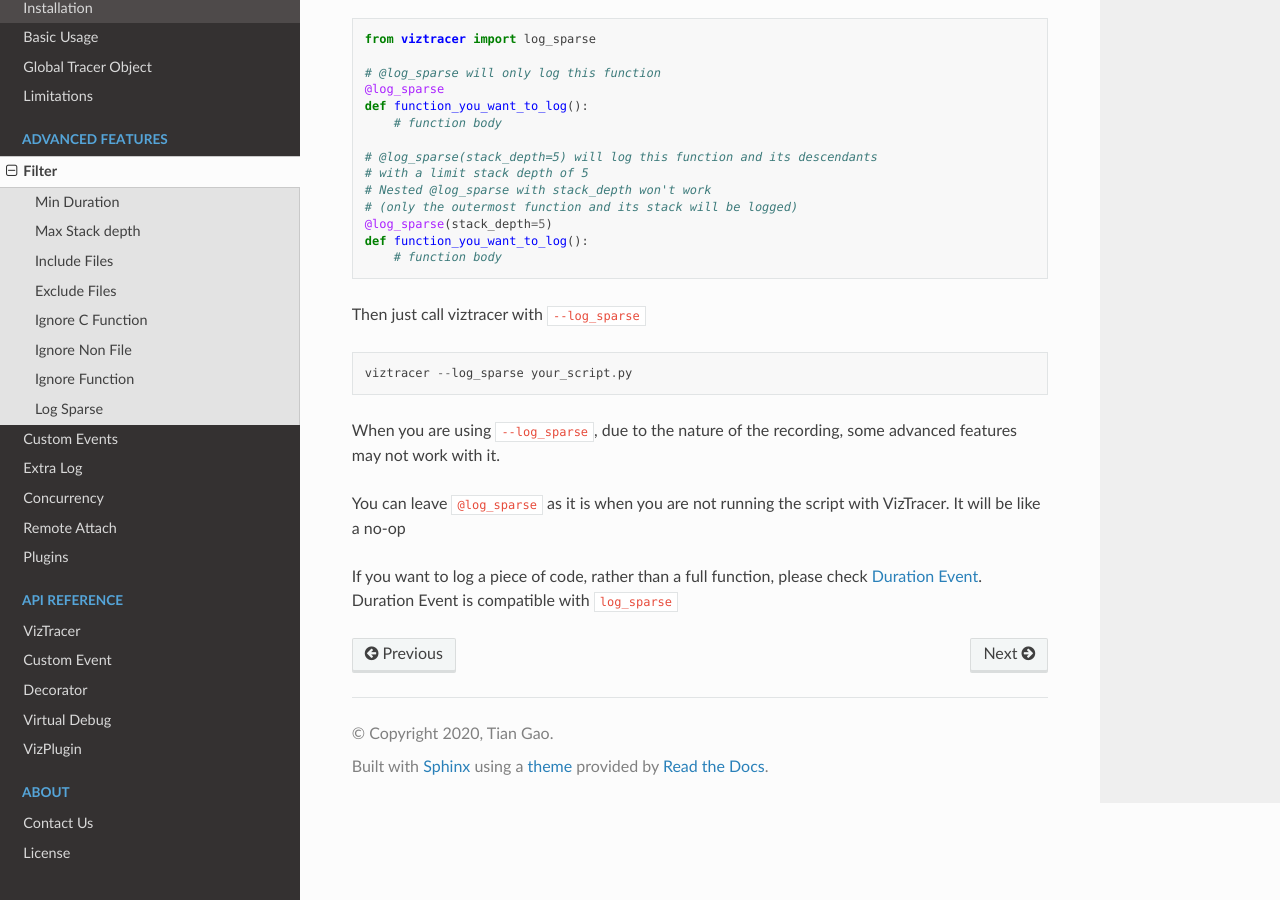
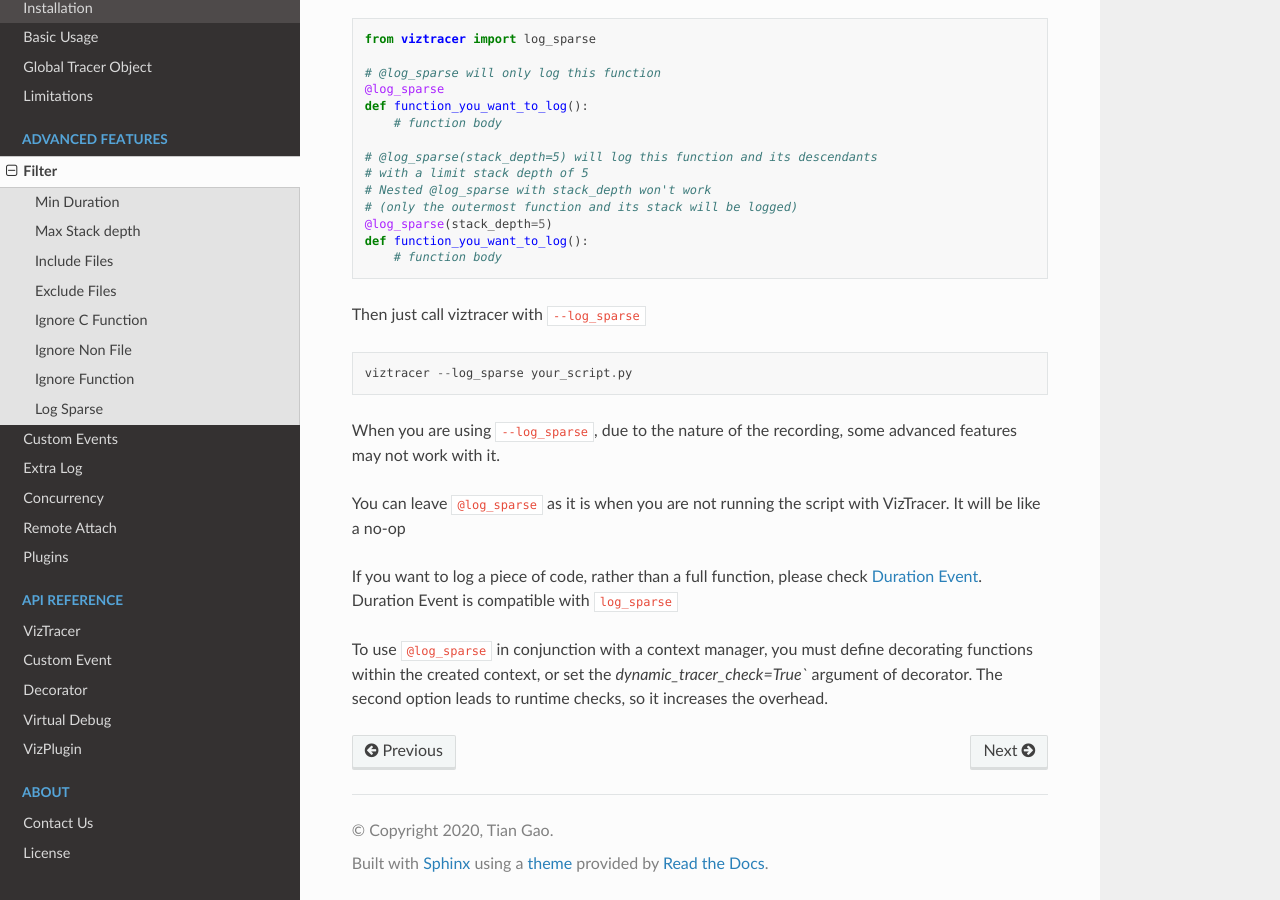
Before and after one commit to gaogaotiantian/viztracer, a Sphinx documentation site: the page built from docs/source/filter.rst, in a window 1280 px wide and 900 px high, scrolled down 2721 px. Built offline with Sphinx 7.4.7 and the Read the Docs theme 2.0.0, drawn with Linux system fonts in a browser that asks for light colours.

Commit message:
Update documentation

```diff
--- a/docs/source/filter.rst
+++ b/docs/source/filter.rst
@@ -161,3 +161,7 @@
 
 If you want to log a piece of code, rather than a full function, please check :ref:`duration_event_label`. Duration Event
 is compatible with ``log_sparse``
+
+To use ``@log_sparse`` in conjunction with a context manager, you must define decorating functions within the created
+context, or set the `dynamic_tracer_check=True`` argument of decorator. The second option leads to runtime checks,
+so it increases the overhead.
```
